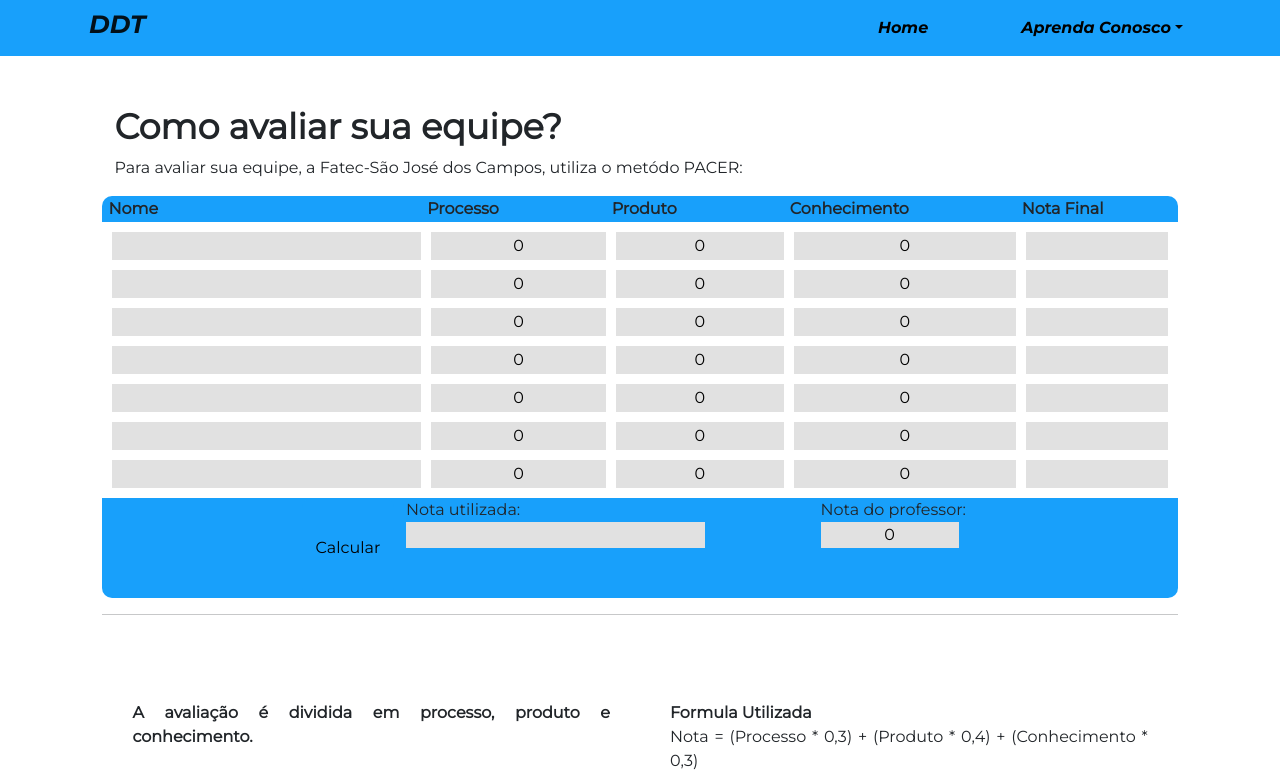
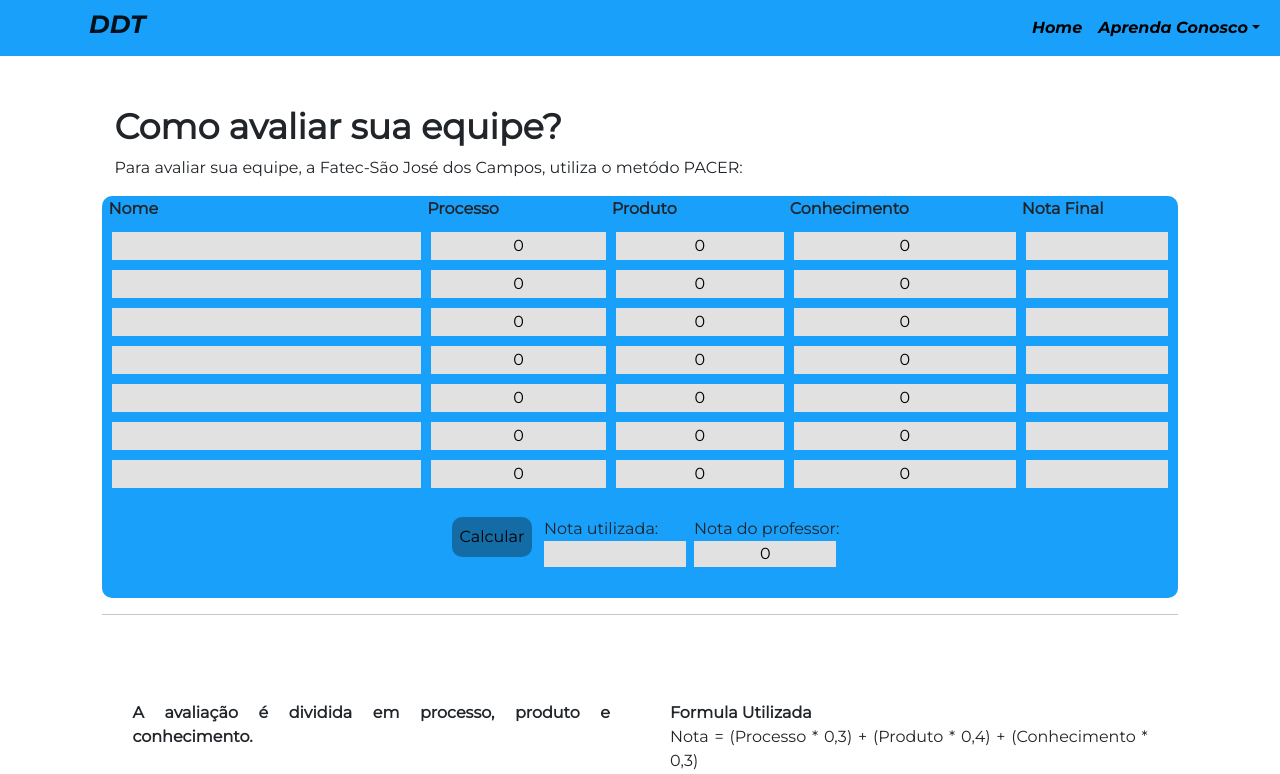
Before and after one commit to erickhoawata/DDT-1-Sem, a Flask app: page /avaliacao in a window 1280 px wide. Shown: the top 774 px of the page. Run offline with Flask 3, Linux system fonts and the light colour scheme.

Commit message:
DETALHES

```diff
--- a/static/css/styles.css
+++ b/static/css/styles.css
@@ -141,7 +141,7 @@ h4{
 .aprenda {
     font-family: 'Montserrat';
     font-style: italic;
-    margin-right: 77px;
+    margin-right: 5%;
     align-self: center;
 }
 .center{
@@ -349,6 +349,11 @@ input{
 .linha{
     padding: 0%;
 }
+.baixotable{
+    width: 300px;
+    height: 60px;
+    margin-top: 5%;
+}
 p[type=number]{
     padding: 0%;
     margin: 0%;
@@ -362,14 +367,22 @@ p[type=number]{
     text-align: center;
     height:10%;
     width: 0.2%;
-    border:10px solid white;
+    border:10px solid #18a0fb;
+}
+.partdebaixo{
+    background-color: #18a0fb;
+    width: 150px;
+    height: 50px;
 }
 
 .botenviar{
-    background-color: #18a0fb;
+    background-color: #146ca6;
     border: none;
     border-radius: 10px;
     padding: 1% 2%;
+    width: 100px;
+    height: 40px;
+    margin-top: 5%;
 }
 /* -------  AVALIAÇÔES ---------*/
 
--- a/templates/Avaliações.html
+++ b/templates/Avaliações.html
@@ -57,7 +57,7 @@
                 </table>
 
                 <!-- abaixo da tabela -->
-                <div class="container"  style="text-align: left; width: 700px; height: 100px;">
+                <div class="container"  style="text-align: left; width: 400px; height: 100px;">
 
                 <!-- botão para calcular -->
                     <input type="submit" class="botenviar" value="Calcular">
```
